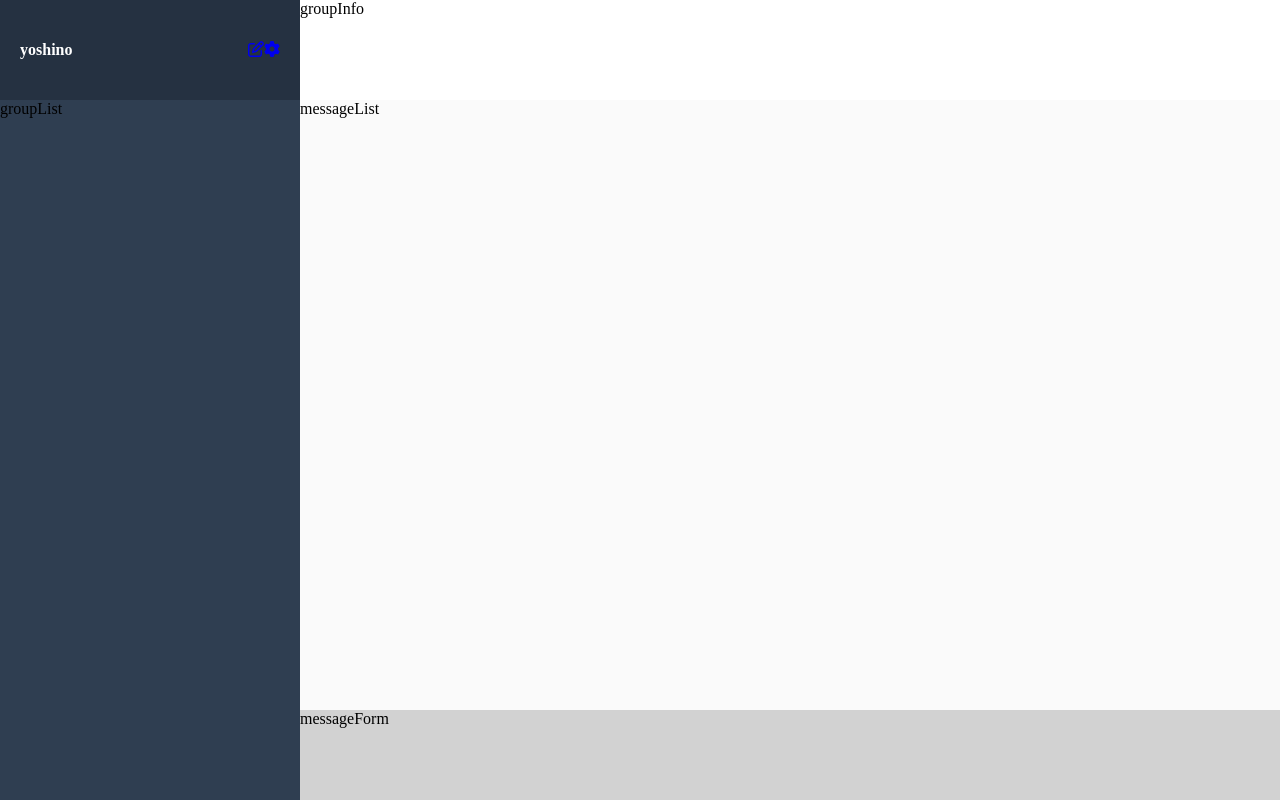
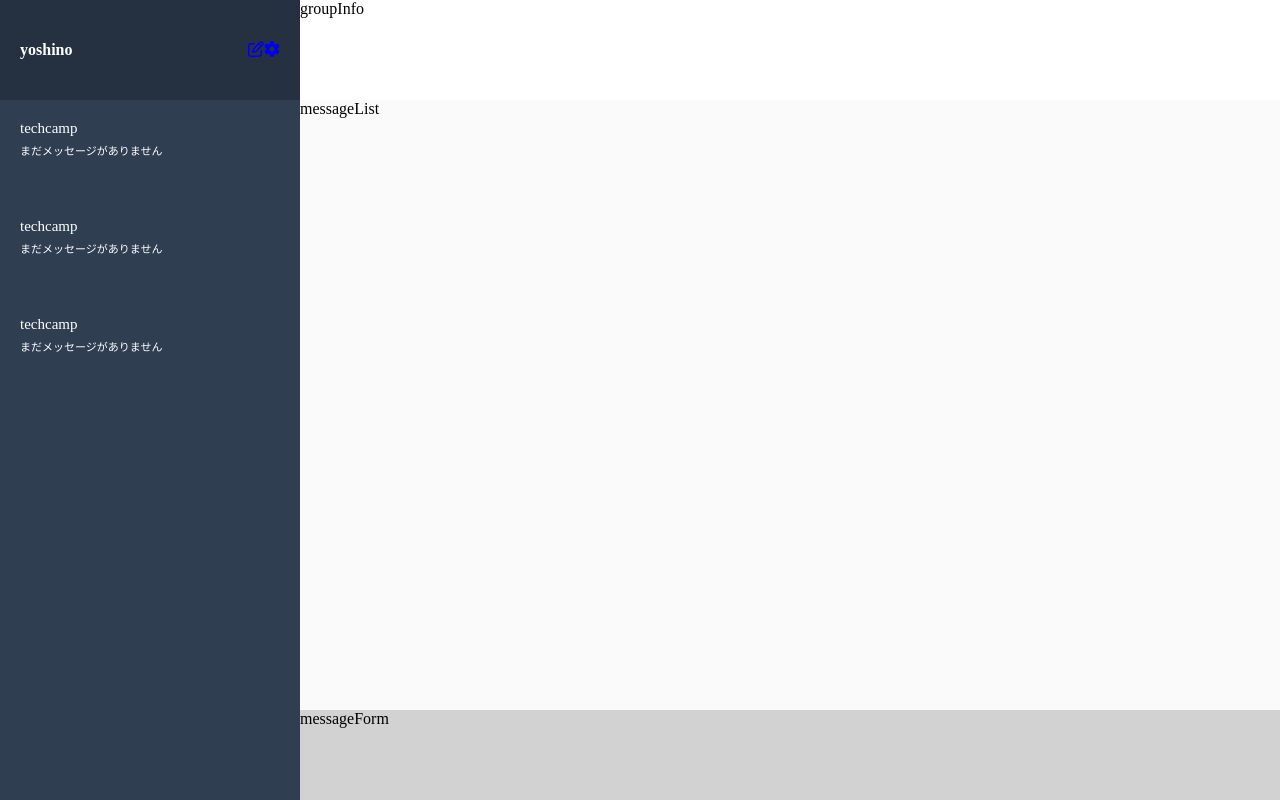
Before and after one commit to tomoyayoshino/chat-space, a Rails app: page / in a window 1280 px wide. Run offline with Rails 7, Linux system fonts and the light colour scheme; style sheets or scripts are compiled from the project's sources; some libraries are stand-ins or nearby versions.

Commit message:
sideBar__groupList commit

```diff
--- a/app/assets/stylesheets/modules/_messages.scss
+++ b/app/assets/stylesheets/modules/_messages.scss
@@ -45,6 +45,19 @@
   &__groupList{
     background-color: #2f3e51;
     height: calc(100vh - 100px);
+    .group{
+      margin: 0 20px;
+      width: 260px;
+      padding: 20px 0 40px;
+      color: #fff;
+      &__name{
+        font-size: 15px;
+      }
+      &__message{
+        margin-top: 5px;
+        font-size: 11px;
+      }
+    }
   }
 }
 
--- a/app/views/messages/_side_bar.html.haml
+++ b/app/views/messages/_side_bar.html.haml
@@ -10,4 +10,20 @@
           = icon('fas', 'cog', class: 'sideBar__userName__box__icons__btn sideBar__userName__box__icons__btn--space')
 
   .sideBar__groupList
-    groupList
+    .group
+      .group__name
+        techcamp
+      .group__message
+        まだメッセージがありません
+
+    .group
+      .group__name
+        techcamp
+      .group__message
+        まだメッセージがありません
+
+    .group
+      .group__name
+        techcamp
+      .group__message
+        まだメッセージがありません
```
